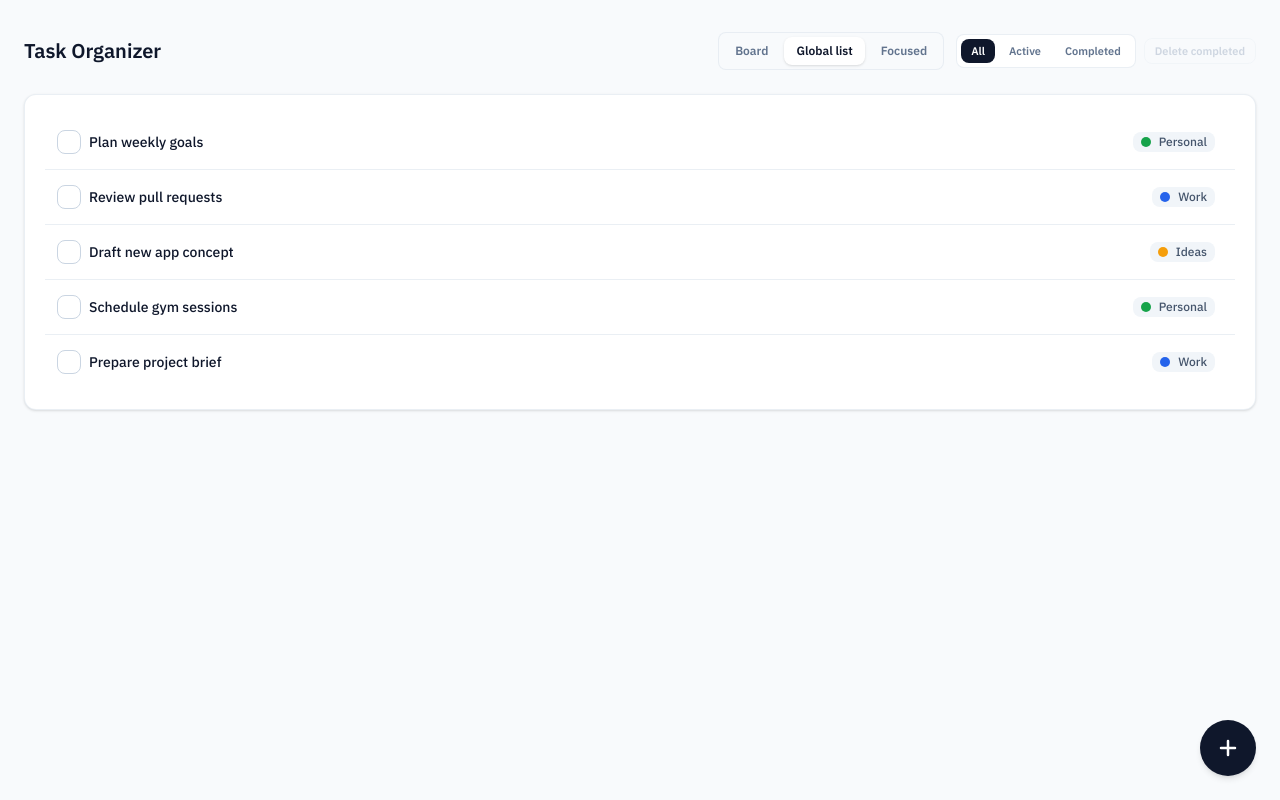
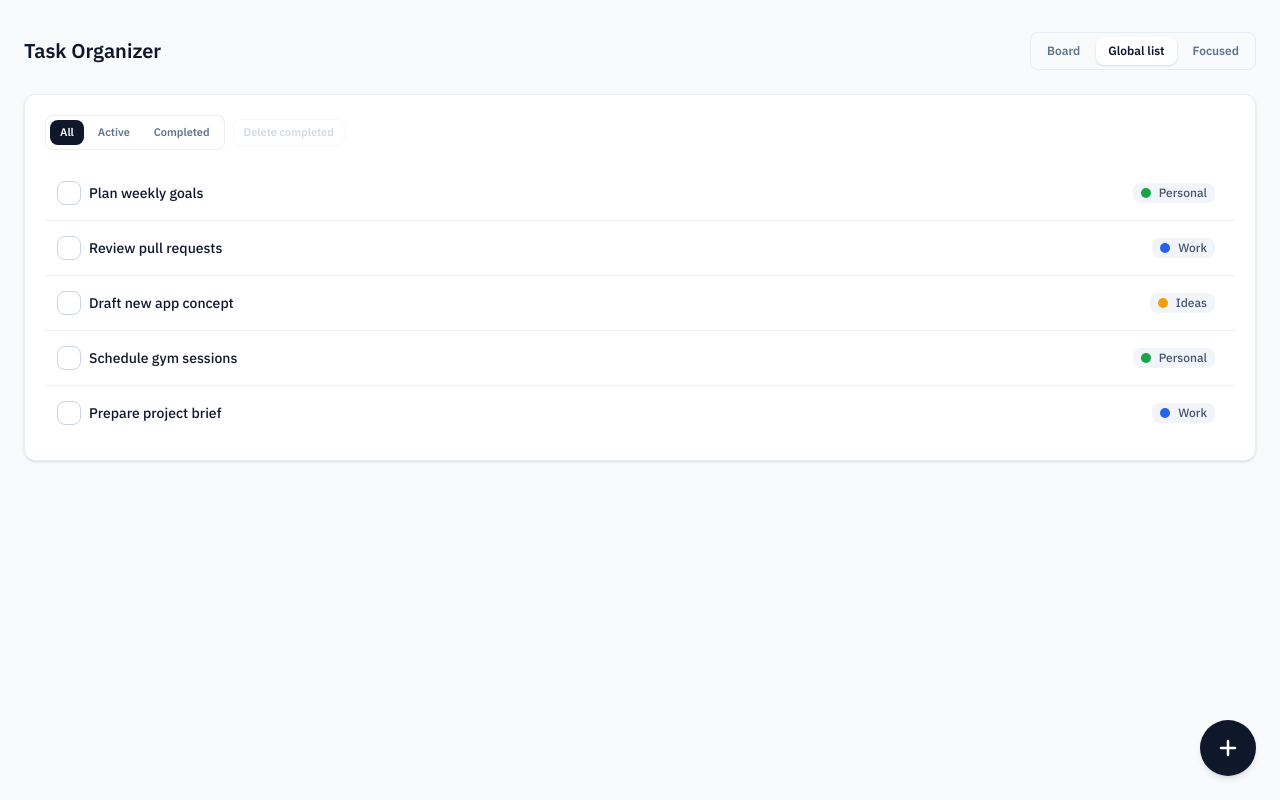
Before and after one commit to charlesferreira/task-management, a React (Vite) app: page / in a window 1280 px wide. Both pictures are taken after a click on the button "Global list". Built offline with nearby package versions, Linux system fonts and the light colour scheme.

Commit message:
feat: enhance task and project handling in views; add filtering and project display features

```diff
--- a/src/App.tsx
+++ b/src/App.tsx
@@ -4,6 +4,7 @@ import { useTasks } from './hooks/useTasks'
 import BoardView from './pages/BoardView'
 import ListView from './pages/ListView'
 import ZenView from './pages/ZenView'
+import { UNASSIGNED_PROJECT } from './models/types'
 
 function App() {
   const [activeView, setActiveView] = useState<'board' | 'list' | 'focused'>(
@@ -53,6 +54,14 @@ function App() {
   const focusedTask = useMemo(() => {
     return tasks.find((task) => !task.completedAt) ?? tasks[0] ?? null
   }, [tasks])
+  const focusedProject = useMemo(() => {
+    if (!focusedTask) return null
+    if (focusedTask.projectId === null) return UNASSIGNED_PROJECT
+    return (
+      projects.find((project) => project.id === focusedTask.projectId) ??
+      UNASSIGNED_PROJECT
+    )
+  }, [focusedTask, projects])
 
   const handleDeleteProject = (projectId: string) => {
     reorderProjects(projects.filter((project) => project.id !== projectId))
@@ -117,40 +126,16 @@ function App() {
                 Focused
               </button>
             </div>
-            {activeView === 'focused' ? null : (
-              <div className="flex items-center gap-2">
-                <div className="flex items-center gap-1 rounded-lg border border-slate-200/70 bg-white p-1 dark:border-slate-800/70 dark:bg-slate-900">
-                  {(['all', 'active', 'completed'] as const).map((mode) => (
-                    <button
-                      key={mode}
-                      type="button"
-                      onClick={() => setFilter(mode)}
-                      className={`rounded-lg px-2.5 py-1 text-[11px] font-semibold capitalize transition ${
-                        filter === mode
-                          ? 'bg-slate-900 text-white dark:bg-slate-100 dark:text-slate-900'
-                          : 'text-slate-500 hover:text-slate-900 dark:text-slate-400 dark:hover:text-slate-100'
-                      }`}
-                    >
-                      {mode}
-                    </button>
-                  ))}
-                </div>
-                <button
-                  type="button"
-                  onClick={deleteCompleted}
-                  disabled={completedCount === 0}
-                  className="rounded-lg border border-slate-200/70 px-2.5 py-1 text-[11px] font-semibold text-slate-400 transition hover:bg-slate-50 hover:text-slate-600 disabled:cursor-not-allowed disabled:opacity-40 dark:border-slate-800/70 dark:text-slate-500 dark:hover:bg-slate-900 dark:hover:text-slate-200"
-                >
-                  Delete completed
-                </button>
-              </div>
-            )}
           </div>
         </header>
 
         <div className={isFocused ? 'flex flex-1' : ''}>
           {activeView === 'focused' ? (
-            <ZenView task={focusedTask} onComplete={toggleComplete} />
+            <ZenView
+              task={focusedTask}
+              project={focusedProject}
+              onComplete={toggleComplete}
+            />
           ) : activeView === 'board' ? (
             <BoardView
               projects={projects}
@@ -170,6 +155,10 @@ function App() {
             <ListView
               projects={projects}
               tasks={filteredTasks}
+              filter={filter}
+              onFilterChange={setFilter}
+              completedCount={completedCount}
+              onDeleteCompleted={deleteCompleted}
               onReorder={reorderVisibleTasks}
               onAddTask={addTaskAtTop}
               onToggleComplete={toggleComplete}
--- a/src/components/GlobalTaskList.tsx
+++ b/src/components/GlobalTaskList.tsx
@@ -26,6 +26,10 @@ type GlobalTaskListProps = {
   tasks: Task[]
   projects: Project[]
   hideHeader?: boolean
+  filter?: 'all' | 'active' | 'completed'
+  onFilterChange?: (mode: 'all' | 'active' | 'completed') => void
+  completedCount?: number
+  onDeleteCompleted?: () => void
   onReorder: (activeId: string, overId: string, visibleIds: string[]) => void
   onToggleComplete: (taskId: string) => void
   onDeleteTask: (taskId: string) => void
@@ -90,6 +94,10 @@ const GlobalTaskList = ({
   tasks,
   projects,
   hideHeader = false,
+  filter,
+  onFilterChange,
+  completedCount = 0,
+  onDeleteCompleted,
   onReorder,
   onToggleComplete,
   onDeleteTask,
@@ -124,11 +132,39 @@ const GlobalTaskList = ({
           </p>
         </>
       )}
+      {filter && onFilterChange ? (
+        <div className={`${hideHeader ? '' : 'mt-4'} flex flex-wrap items-center gap-2`}>
+          <div className="flex items-center gap-1 rounded-lg border border-slate-200/70 bg-white p-1 dark:border-slate-800/70 dark:bg-slate-900">
+            {(['all', 'active', 'completed'] as const).map((mode) => (
+              <button
+                key={mode}
+                type="button"
+                onClick={() => onFilterChange(mode)}
+                className={`rounded-lg px-2.5 py-1 text-[11px] font-semibold capitalize transition ${
+                  filter === mode
+                    ? 'bg-slate-900 text-white dark:bg-slate-100 dark:text-slate-900'
+                    : 'text-slate-500 hover:text-slate-900 dark:text-slate-400 dark:hover:text-slate-100'
+                }`}
+              >
+                {mode}
+              </button>
+            ))}
+          </div>
+          <button
+            type="button"
+            onClick={onDeleteCompleted}
+            disabled={completedCount === 0}
+            className="rounded-lg border border-slate-200/70 px-2.5 py-1 text-[11px] font-semibold text-slate-400 transition hover:bg-slate-50 hover:text-slate-600 disabled:cursor-not-allowed disabled:opacity-40 dark:border-slate-800/70 dark:text-slate-500 dark:hover:bg-slate-900 dark:hover:text-slate-200"
+          >
+            Delete completed
+          </button>
+        </div>
+      ) : null}
       <DndContext sensors={sensors} collisionDetection={closestCenter} onDragEnd={handleDragEnd}>
         <SortableContext items={tasks.map((task) => task.id)} strategy={verticalListSortingStrategy}>
           <div
             className={`${
-              hideHeader ? '' : 'mt-4'
+              hideHeader && !(filter && onFilterChange) ? '' : 'mt-4'
             } flex flex-col divide-y divide-slate-200/70 dark:divide-slate-800/70`}
           >
             {tasks.map((task) => {
--- a/src/components/ProjectColumn.tsx
+++ b/src/components/ProjectColumn.tsx
@@ -155,7 +155,7 @@ const ProjectColumn = ({
       ref={setCombinedRef}
       {...headerDragProps?.attributes}
       {...headerDragProps?.listeners}
-      className={`group relative flex h-[420px] flex-col gap-3 rounded-xl border border-slate-200/70 bg-white px-5 pt-5 pb-0 shadow-sm transition dark:border-slate-800/70 dark:bg-slate-900 ${
+      className={`group/column relative flex h-[420px] flex-col gap-3 rounded-xl border border-slate-200/70 bg-white px-5 pt-5 pb-0 shadow-sm transition dark:border-slate-800/70 dark:bg-slate-900 ${
         isOver
           ? "border-sky-400 bg-sky-50/60 shadow-[0_0_0_1px_rgba(56,189,248,0.35)] ring-2 ring-sky-400 ring-offset-2 ring-offset-slate-50 dark:border-sky-300 dark:bg-sky-900/30 dark:shadow-[0_0_0_1px_rgba(125,211,252,0.35)] dark:ring-sky-300 dark:ring-offset-slate-950"
           : ""
@@ -228,7 +228,7 @@ const ProjectColumn = ({
                 <button
                   type="button"
                   onClick={() => setIsEditing(true)}
-                  className="rounded-lg border border-slate-200/70 px-2 py-0.5 text-[10px] font-semibold tracking-wide text-slate-400 uppercase opacity-0 transition group-focus-within:opacity-100 group-hover:opacity-100 hover:text-slate-700 dark:border-slate-700 dark:text-slate-500 dark:hover:text-slate-200"
+                  className="rounded-lg border border-slate-200/70 px-2 py-0.5 text-[10px] font-semibold tracking-wide text-slate-400 uppercase opacity-0 transition group-focus-within/column:opacity-100 group-hover/column:opacity-100 hover:text-slate-700 dark:border-slate-700 dark:text-slate-500 dark:hover:text-slate-200"
                 >
                   Edit
                 </button>
@@ -239,7 +239,7 @@ const ProjectColumn = ({
             <button
               type="button"
               onClick={() => onDeleteProject(project.id)}
-              className="rounded-lg border border-slate-200/70 px-2 py-0.5 text-[10px] font-semibold tracking-wide text-slate-400 uppercase opacity-0 transition group-focus-within:opacity-100 group-hover:opacity-100 hover:text-rose-500 dark:border-slate-700 dark:text-slate-500 dark:hover:text-rose-400"
+              className="rounded-lg border border-slate-200/70 px-2 py-0.5 text-[10px] font-semibold tracking-wide text-slate-400 uppercase opacity-0 transition group-focus-within/column:opacity-100 group-hover/column:opacity-100 hover:text-rose-500 dark:border-slate-700 dark:text-slate-500 dark:hover:text-rose-400"
             >
               Delete
             </button>
@@ -279,7 +279,7 @@ const ProjectColumn = ({
           </SortableContext>
         )}
       </div>
-      <div className="pointer-events-none absolute inset-x-0 bottom-0 translate-y-3 opacity-0 transition duration-200 group-focus-within:pointer-events-auto group-focus-within:translate-y-0 group-focus-within:opacity-100 group-hover:pointer-events-auto group-hover:translate-y-0 group-hover:opacity-100">
+      <div className="pointer-events-none absolute inset-x-0 bottom-0 translate-y-3 opacity-0 transition duration-200 group-focus-within/column:pointer-events-auto group-focus-within/column:translate-y-0 group-focus-within/column:opacity-100 group-hover/column:pointer-events-auto group-hover/column:translate-y-0 group-hover/column:opacity-100">
         <div className="rounded-b-xl bg-linear-to-t from-white/95 via-white/80 to-transparent px-5 pt-6 pb-4 shadow-[0_-10px_25px_rgba(0,0,0,0.12)] backdrop-blur dark:from-slate-900/95 dark:via-slate-900/80">
           {isAdding ? (
             <div className="flex flex-col gap-2">
--- a/src/pages/ListView.tsx
+++ b/src/pages/ListView.tsx
@@ -10,6 +10,10 @@ import {
 type ListViewProps = {
   projects: Project[];
   tasks: Task[];
+  filter: "all" | "active" | "completed";
+  onFilterChange: (mode: "all" | "active" | "completed") => void;
+  completedCount: number;
+  onDeleteCompleted: () => void;
   onReorder: (activeId: string, overId: string, visibleIds: string[]) => void;
   onAddTask: (title: string, projectId: string | null) => void;
   onToggleComplete: (taskId: string) => void;
@@ -20,6 +24,10 @@ type ListViewProps = {
 const ListView = ({
   projects,
   tasks,
+  filter,
+  onFilterChange,
+  completedCount,
+  onDeleteCompleted,
   onReorder,
   onAddTask,
   onToggleComplete,
@@ -67,6 +75,10 @@ const ListView = ({
         projects={projects}
         tasks={tasks}
         hideHeader
+        filter={filter}
+        onFilterChange={onFilterChange}
+        completedCount={completedCount}
+        onDeleteCompleted={onDeleteCompleted}
         onReorder={onReorder}
         onToggleComplete={onToggleComplete}
         onDeleteTask={onDeleteTask}
--- a/src/pages/ZenView.tsx
+++ b/src/pages/ZenView.tsx
@@ -1,12 +1,13 @@
 import { useEffect, useState } from 'react'
-import type { Task } from '../models/types'
+import type { Project, Task } from '../models/types'
 
 type ZenViewProps = {
   task: Task | null
+  project: Project | null
   onComplete: (taskId: string) => void
 }
 
-const ZenView = ({ task, onComplete }: ZenViewProps) => {
+const ZenView = ({ task, project, onComplete }: ZenViewProps) => {
   const [isFading, setIsFading] = useState(false)
 
   useEffect(() => {
@@ -31,6 +32,15 @@ const ZenView = ({ task, onComplete }: ZenViewProps) => {
           }`}
         >
           <div className="flex w-full max-w-4xl flex-col items-center gap-10 md:gap-12">
+            {project ? (
+              <div className="inline-flex items-center gap-2 rounded-full border border-slate-200/70 bg-white px-3 py-1 text-xs font-semibold text-slate-600 shadow-sm dark:border-slate-700 dark:bg-slate-900 dark:text-slate-300">
+                <span
+                  className="h-2 w-2 rounded-full"
+                  style={{ backgroundColor: project.color }}
+                />
+                {project.name}
+              </div>
+            ) : null}
             <h2 className="text-4xl font-semibold leading-tight text-slate-900 md:text-6xl dark:text-slate-100">
               {task.title}
             </h2>
```
